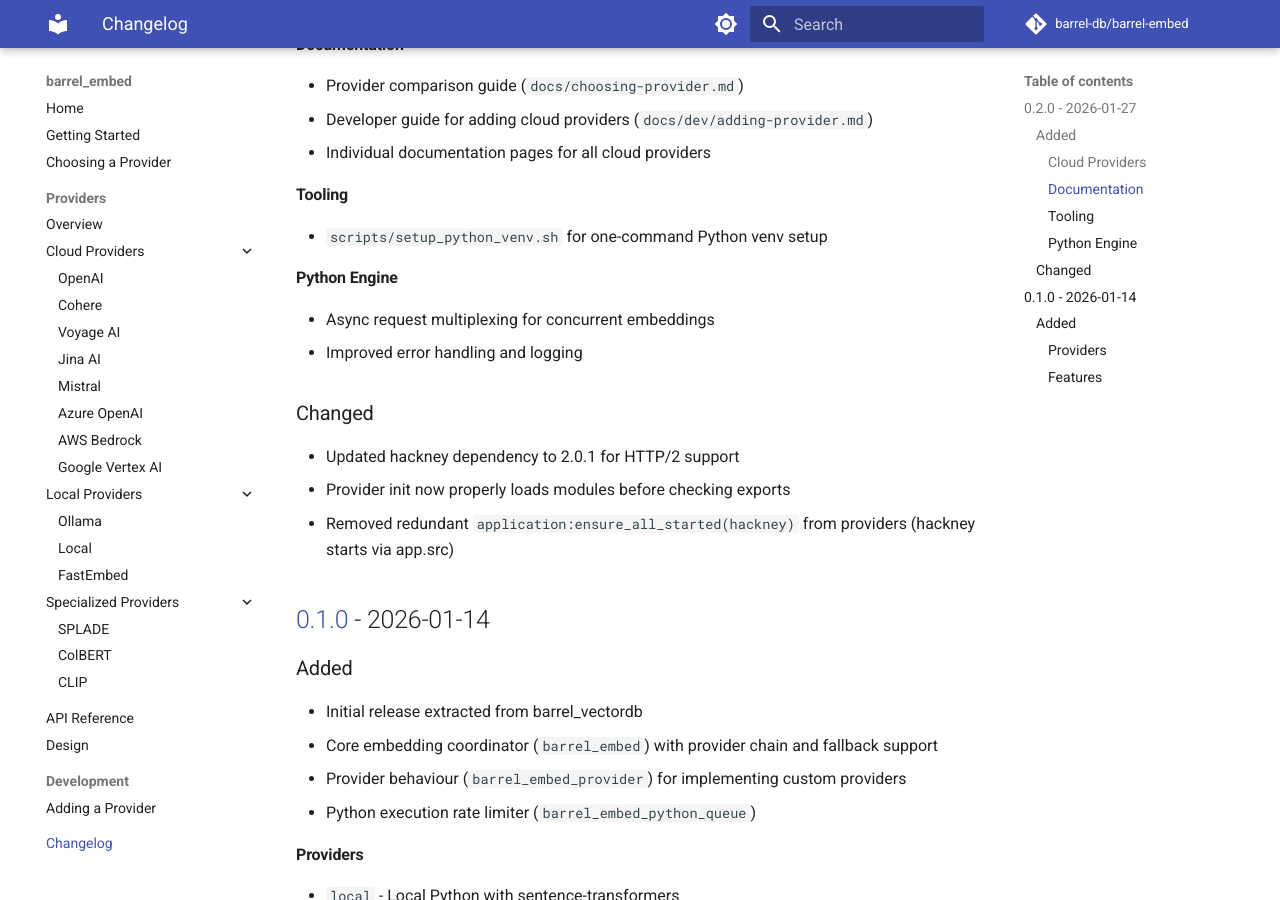
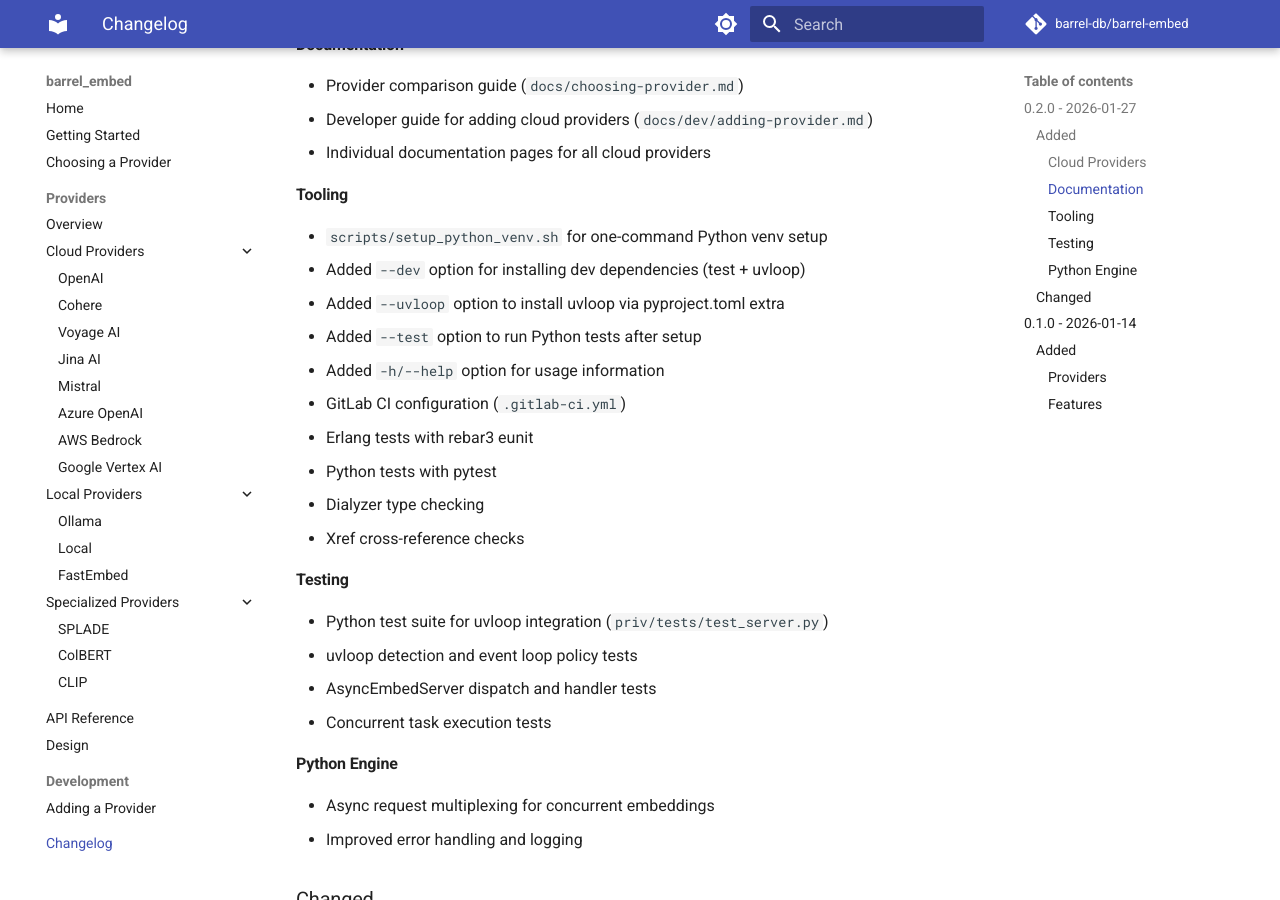
Before and after one commit to barrel-db/barrel_embed, an MkDocs documentation site: the page built from docs/changelog.md, in a window 1280 px wide and 900 px high, scrolled down 637 px. Built offline with MkDocs 1.6.1 and Material for MkDocs 9.7.7, drawn with Linux system fonts in a browser that asks for light colours.

Commit message:
Add Python tests for uvloop and GitLab CI
- Add pytest test suite for uvloop integration and AsyncEmbedServer
- Add GitLab CI with Erlang tests, Python tests, dialyzer, and xref
- Update setup_python_venv.sh with --dev, --uvloop, --test, --help options
- Add test and dev optional dependencies to pyproject.toml

```diff
--- a/docs/changelog.md
+++ b/docs/changelog.md
@@ -28,6 +28,22 @@ and this project adheres to [Semantic Versioning](https://semver.org/spec/v2.0.0
 #### Tooling
 
 - `scripts/setup_python_venv.sh` for one-command Python venv setup
+  - Added `--dev` option for installing dev dependencies (test + uvloop)
+  - Added `--uvloop` option to install uvloop via pyproject.toml extra
+  - Added `--test` option to run Python tests after setup
+  - Added `-h/--help` option for usage information
+- GitLab CI configuration (`.gitlab-ci.yml`)
+  - Erlang tests with rebar3 eunit
+  - Python tests with pytest
+  - Dialyzer type checking
+  - Xref cross-reference checks
+
+#### Testing
+
+- Python test suite for uvloop integration (`priv/tests/test_server.py`)
+  - uvloop detection and event loop policy tests
+  - AsyncEmbedServer dispatch and handler tests
+  - Concurrent task execution tests
 
 #### Python Engine
 
```
Also changed, not shown: .gitlab-ci.yml (added, +61 -0 lines), 4 other files.
